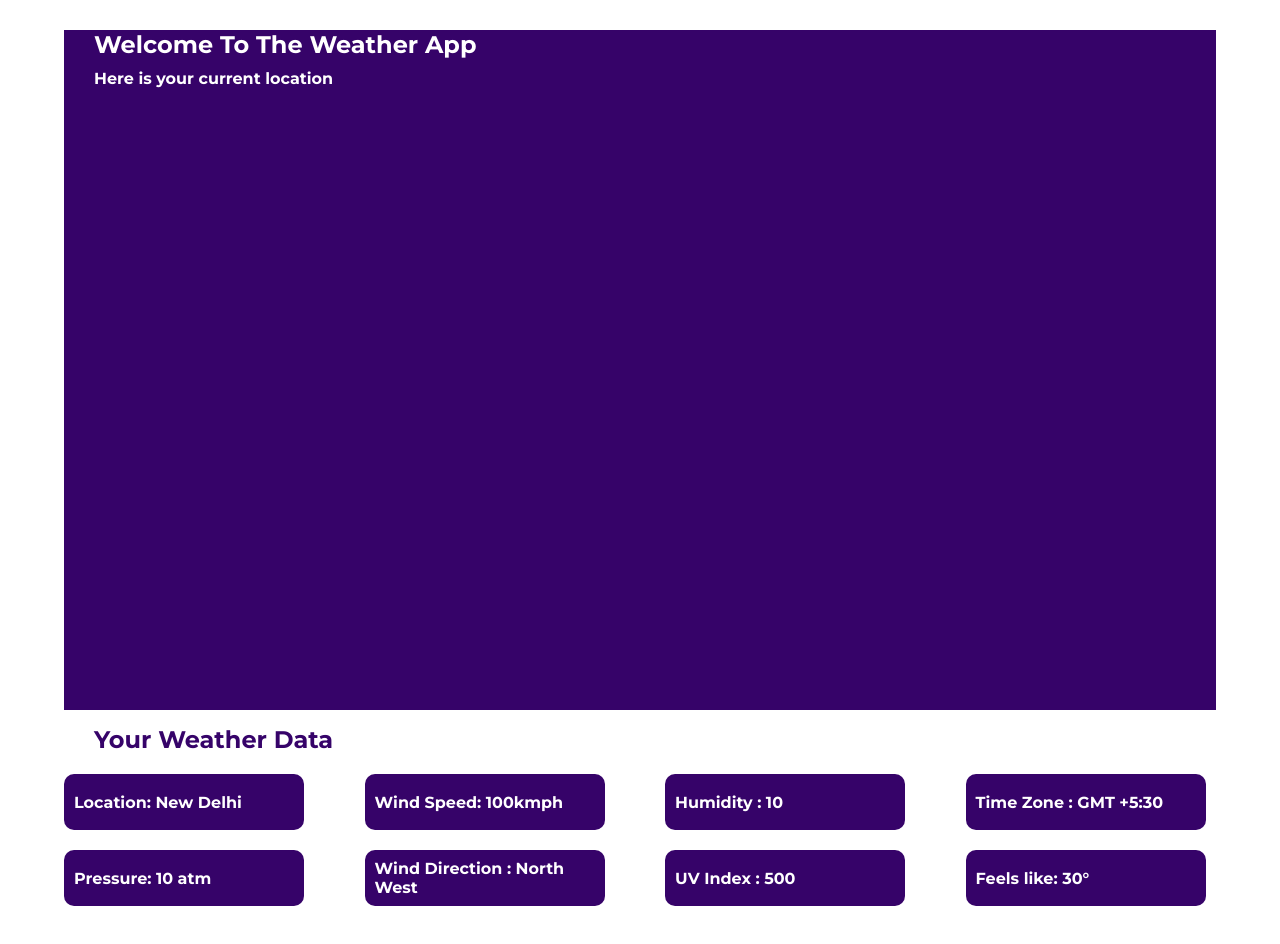
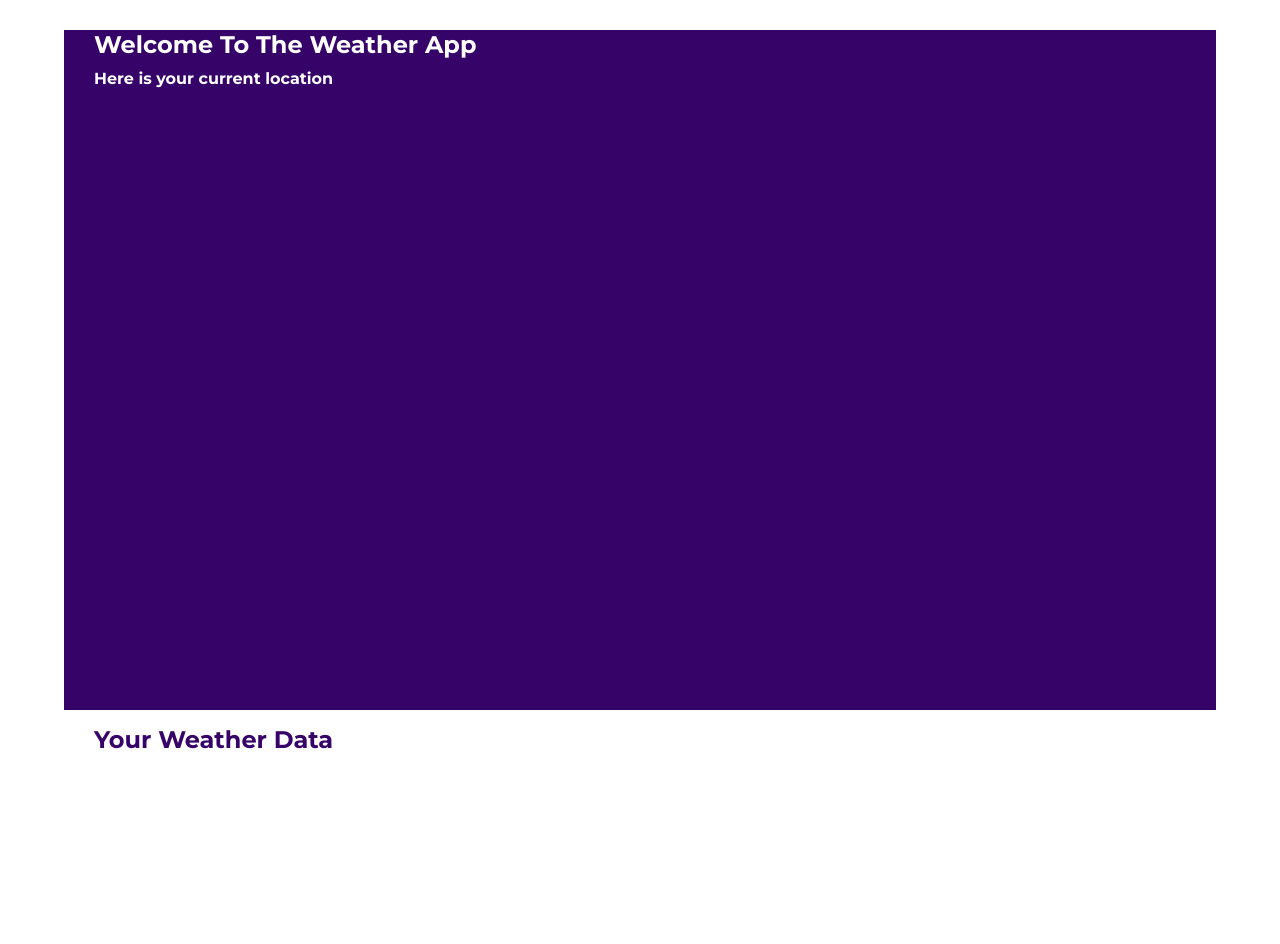
Before and after one commit to subhadeephazra/Weather_App, a plain HTML site: page Landingpage.html in a window 1280 px wide. Drawn offline with Linux system fonts and the light colour scheme; a web font is replaced by a local one.

Commit message:
first commit

```diff
--- a/Landingpage.html
+++ b/Landingpage.html
@@ -18,30 +18,7 @@
     <div class="WeatherDetails">
       <div id="weatherdataText">Your Weather Data</div>
       <div id="box">
-        <div id="data">
-          <p>Location: New Delhi</p>
-        </div>
-        <div id="data">
-          <p>Wind Speed: 100kmph</p>
-        </div>
-        <div id="data">
-          <p>Humidity : 10</p>
-        </div>
-        <div id="data">
-          <p>Time Zone : GMT +5:30</p>
-        </div>
-        <div id="data">
-          <p>Pressure: 10 atm</p>
-        </div>
-        <div id="data">
-          <p>Wind Direction : North West</p>
-        </div>
-        <div id="data">
-          <p>UV Index : 500</p>
-        </div>
-        <div id="data">
-          <p>Feels like: 30°</p>
-        </div>
+
       </div>
     </div>
 
```
Also changed, not shown: 1 other file.
